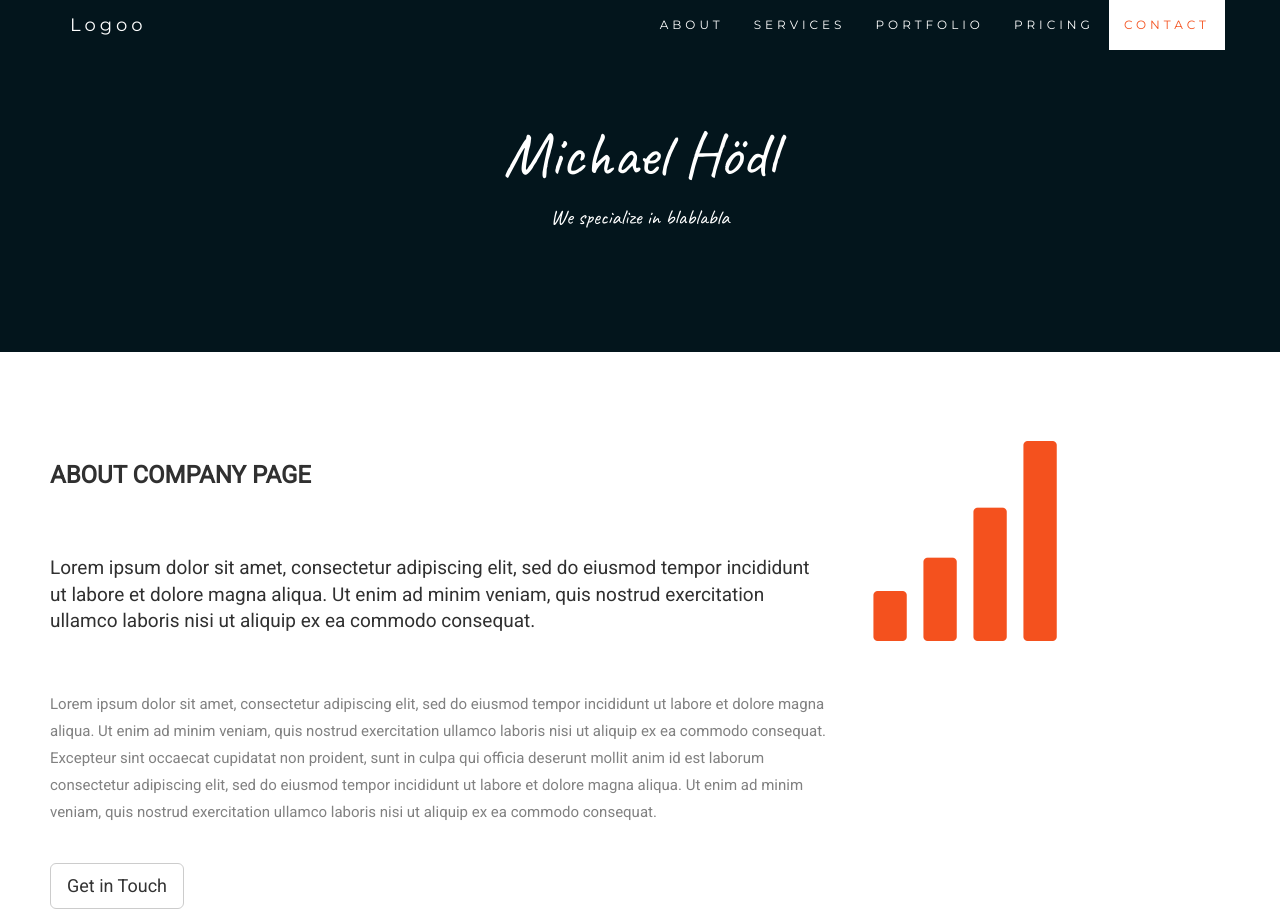
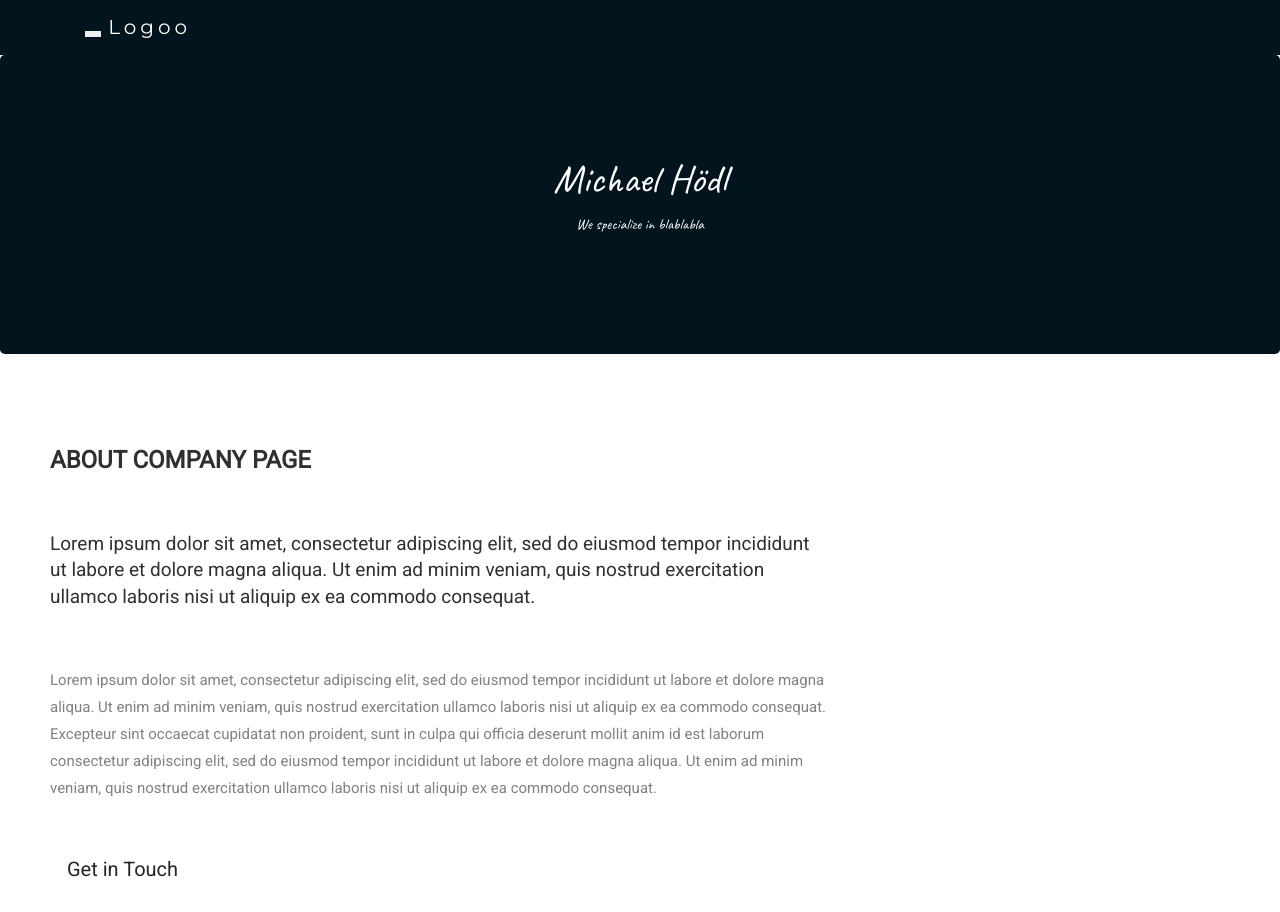
Before and after one commit to michaelhoedl/testpage, a plain HTML site: page index.html in a window 1280 px wide. Shown: the top 912 px of the page. Drawn offline with nearby package versions, Linux system fonts and the light colour scheme.

Commit message:
some tests

```diff
--- a/index.html
+++ b/index.html
@@ -5,12 +5,12 @@
   <title>My Test Page</title>
   <meta charset="utf-8">
   <meta name="viewport" content="width=device-width, initial-scale=1">
-  <link rel="stylesheet" href="https://maxcdn.bootstrapcdn.com/bootstrap/3.3.7/css/bootstrap.min.css">
+  <link rel="stylesheet" href="https://maxcdn.bootstrapcdn.com/bootstrap/4.2.1/css/bootstrap.min.css">
   <link href="https://fonts.googleapis.com/css?family=Montserrat" rel="stylesheet" type="text/css">
   <link href="https://fonts.googleapis.com/css?family=Roboto" rel="stylesheet" type="text/css">
   <link href="https://fonts.googleapis.com/css?family=Caveat" rel="stylesheet" type="text/css">
   <script src="https://ajax.googleapis.com/ajax/libs/jquery/3.3.1/jquery.min.js"></script>
-  <script src="https://maxcdn.bootstrapcdn.com/bootstrap/3.3.7/js/bootstrap.min.js"></script>
+  <script src="https://maxcdn.bootstrapcdn.com/bootstrap/4.2.1/js/bootstrap.min.js"></script>
   <style>
   body {
     font: 400 15px Roboto, sans-serif;
```
